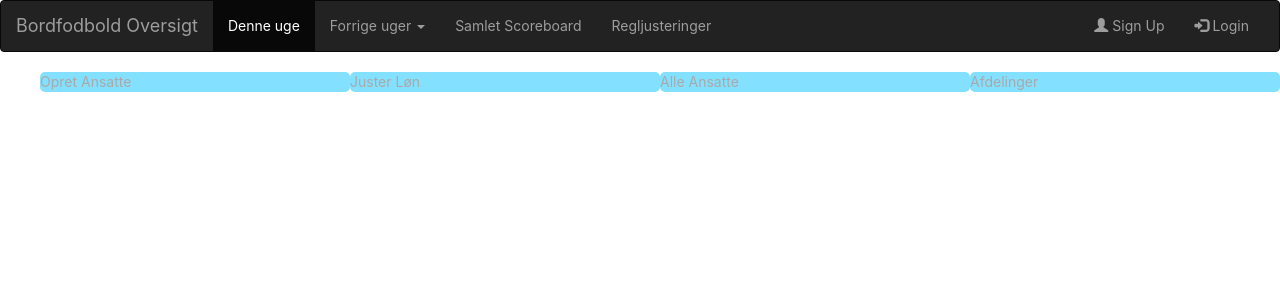
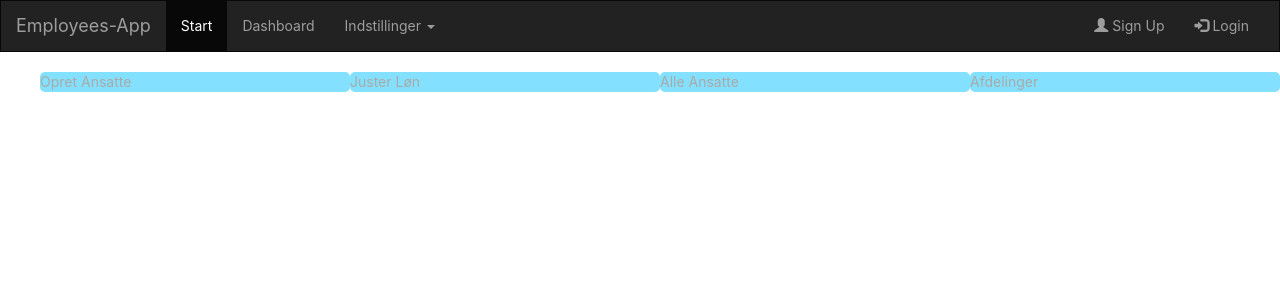
Before and after one commit to Povlsen/Clientside_H2, a React (Create React App) app in the folder h2-app/: page / in a window 1280 px wide. Shown: the top 300 px of the page. Built offline with nearby package versions, Linux system fonts and the light colour scheme.

Commit message:
change navbar css

```diff
--- a/h2-app/src/Components/navbar.js
+++ b/h2-app/src/Components/navbar.js
@@ -12,20 +12,20 @@ class Navbar extends Component {
         <span class="icon-bar"></span>
         <span class="icon-bar"></span>
       </button>
-      <a class="navbar-brand">Bordfodbold Oversigt</a>
+      <a class="navbar-brand">Employees-App</a>
     </div>
     <div class="collapse navbar-collapse" id="myNavbar">
       <ul class="nav navbar-nav">
-        <li class="active"><a>Denne uge</a></li>
+        <li class="active"><a>Start</a></li>
+        <li><a>Dashboard</a></li>
         <li class="dropdown">
-          <a class="dropdown-toggle" data-toggle="dropdown" href="#">Forrige uger <span class="caret"></span></a>
+          <a class="dropdown-toggle" data-toggle="dropdown" href="#">Indstillinger <span class="caret"></span></a>
           <ul class="dropdown-menu">
-            <li><a href="">Uge 2</a></li>
-            <li><a href="">Uge 3</a></li>
+            <li><a href="">1</a></li>
+            <li><a href="">2</a></li>
+            <li><a href="">3</a></li>
           </ul>
         </li>
-        <li><a href="">Samlet Scoreboard</a></li>
-        <li><a href="">Regljusteringer</a></li>
       </ul>
       <ul class="nav navbar-nav navbar-right">
         <li><a href=""><span class="glyphicon glyphicon-user"></span> Sign Up</a></li>
--- a/h2-app/src/index.css
+++ b/h2-app/src/index.css
@@ -14,6 +14,10 @@ h4 {
   text-align: center;
 }
 
+.navbar {
+    border-radius: 0px;
+}
+
 @media only screen and (max-width: 600px) {
   body {
     font-size: 11px;
```
